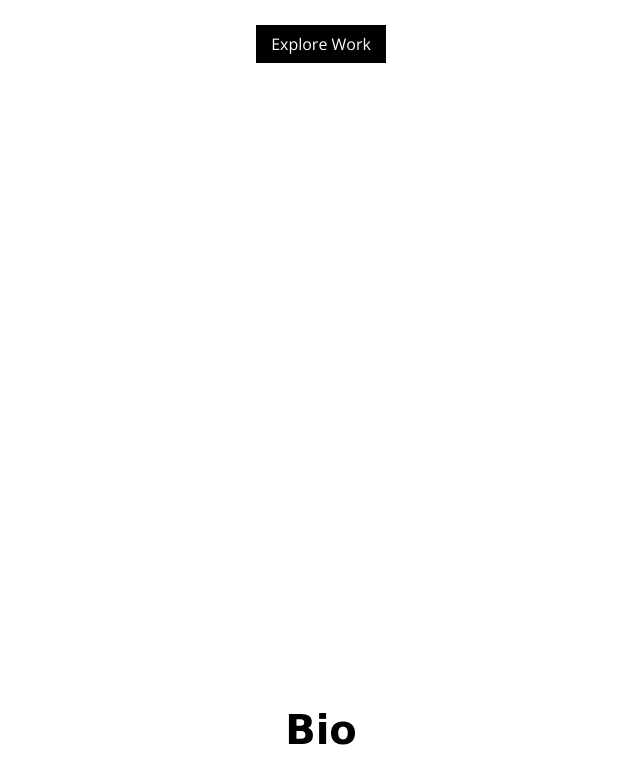
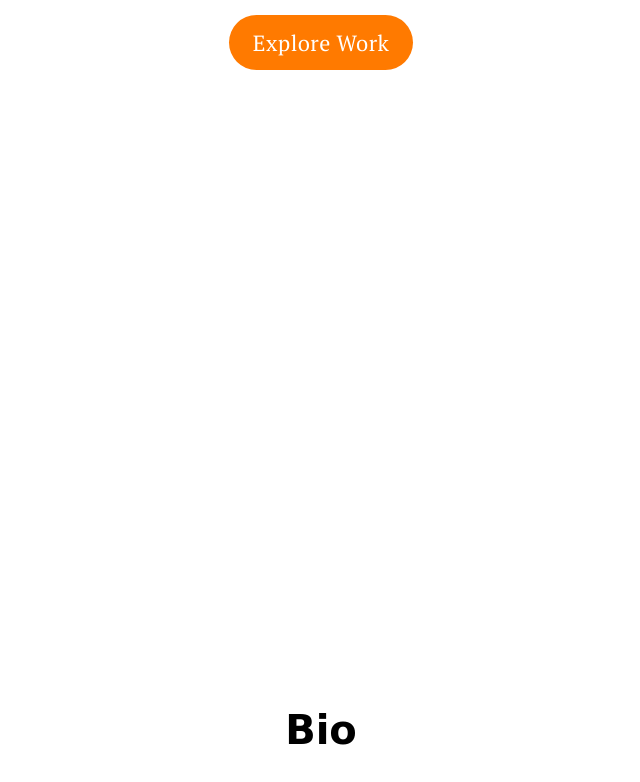
Before and after one commit to raswonders/portfolio2, a plain HTML site: page index.html in a window 1280 px wide. Shown: the part 125-907 px from the top of the page, without its empty margins (319-959 px from the left). Drawn offline with nearby package versions, Linux system fonts and the light colour scheme; a web font is replaced by a local one.

Commit message:
change styles for explore work btn

```diff
--- a/css/main.css
+++ b/css/main.css
@@ -78,13 +78,16 @@ body {
 
 .cta-btn {
   display: block;
-  padding: 1rem 1.5rem;
-  margin: 1rem 0 3.2rem 0;
-  max-width: max-content;
-  font-family: 'Open Sans', sans-serif;
+  padding: 1.5rem 2.4rem;
+  border-radius: 3rem;
+  font-family: 'PT Serif';
+  font-size: 22px;
+  font-weight: 400;
+  font-size: 22px;
+  letter-spacing: 0.02em;
+  text-decoration: none;
   color: white;
-  text-decoration: none;
-  background: black;
+  background: #FF7A00;
 }
 
 .portrait-image {
```
